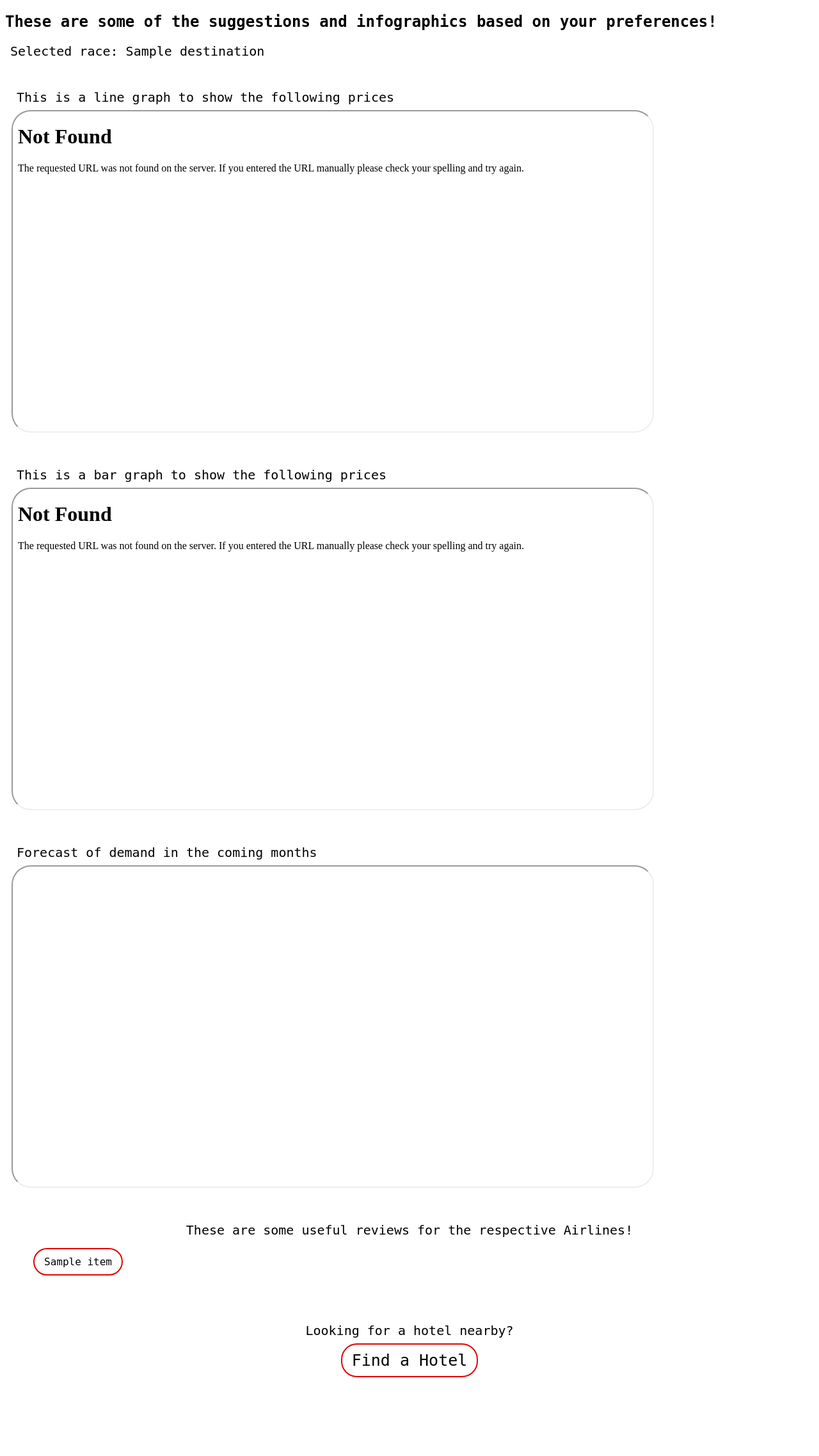
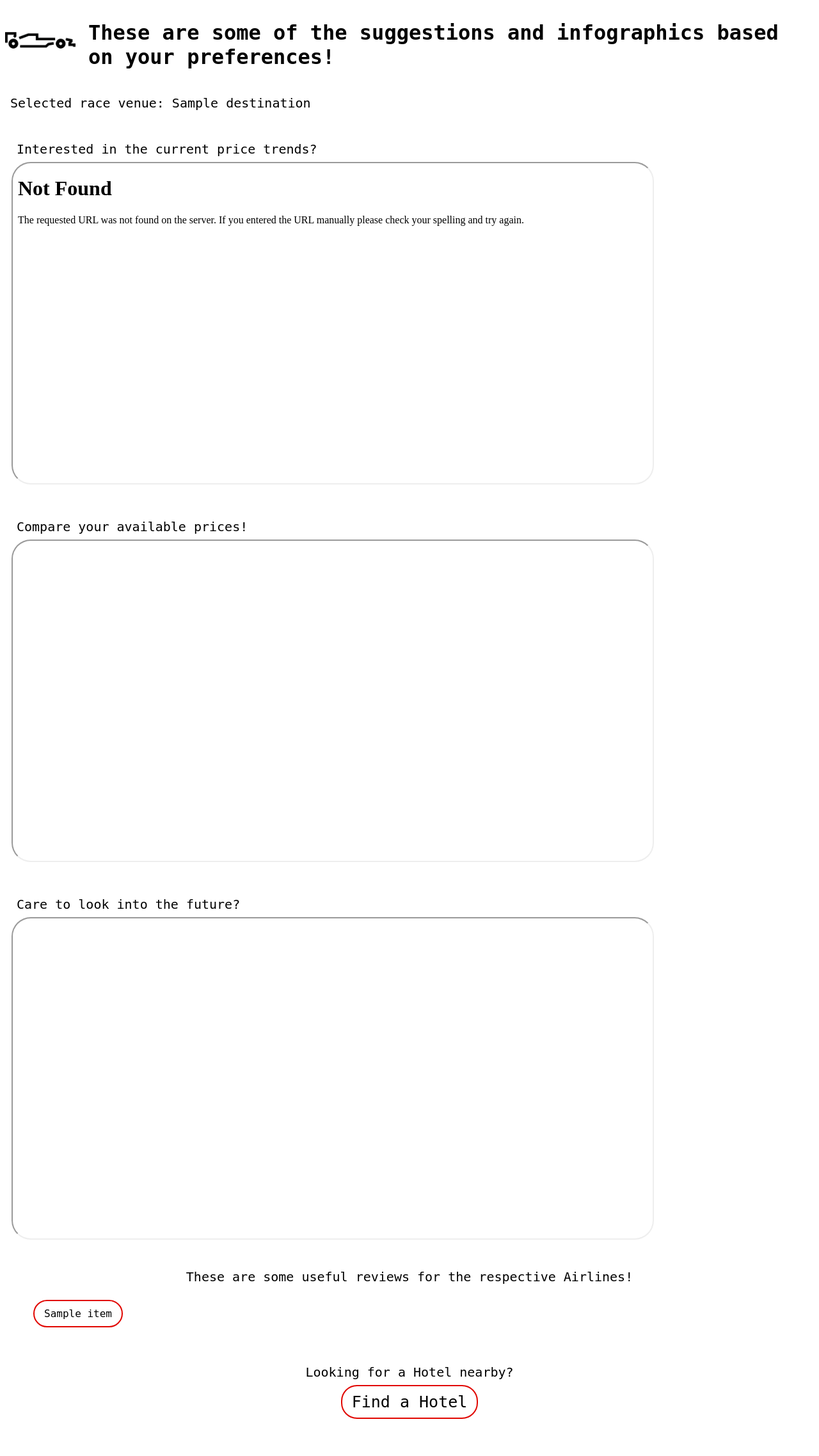
Before and after one commit to loligoshujinsama/Canoe, a Flask app: template 121023/templates/display.html in a window 1280 px wide. Shown: the whole page at 64% size. Before the commit the page ends 2152 px from the top, so only its background shows below. Run offline with Flask 3, Linux system fonts and the light colour scheme; the template is opened without the code that fills it: most values are stand-ins (such as "Sample title", 1, 10 or a date in 2020).

Commit message:
Update display.html

```diff
--- a/121023/templates/display.html
+++ b/121023/templates/display.html
@@ -3,6 +3,7 @@
 <html>
 <head>
    <title>Canoe</title>
+    <img src="../static/car.png" width="110px" height="110px">
    <style type=text/css>
       p {
 
@@ -33,6 +34,7 @@
 ul {
     display: flex;
     list-style: none;
+    white-space: nowrap;
 
 
 }
@@ -45,27 +47,27 @@
    </style>
 </head>
 <body>
-<h2 style="font-family: 'andale mono', monospace;">These are some of the suggestions and infographics based on your preferences!</h2>
-    <p style="font-family: 'andale mono', monospace;">Selected race: {{ destination }}</p>
+
+<h1 style="padding-left: 130px; margin-top: -90px; font-family: 'andale mono', monospace;">These are some of the suggestions and infographics based on your preferences!</h1>
+    <p style="font-family: 'andale mono', monospace; padding-top: 20px;">Selected race venue: {{ destination }}</p>
     <div style="width: 1000; height:500; margin:10px; padding-top: 30px;">
-     <p style="font-family: 'andale mono', monospace;">This is a line graph to show the following prices</p>
+     <p style="font-family: 'andale mono', monospace;">Interested in the current price trends?</p>
      <iframe height="500" width="1000" style="border-radius: 30px; " src = "http://127.0.0.1:5000/static/line_graphtest.html"></iframe>
    </div>
    <div style="width: 1000; height:500; margin:10px; padding-top: 30px;">
-      <p style="font-family: 'andale mono', monospace;">This is a bar graph to show the following prices</p>
+      <p style="font-family: 'andale mono', monospace;">Compare your available prices!</p>
       <iframe height="500" width="1000" style="border-radius: 30px;" src = 'http://127.0.0.1:5000/static/bar_graphtest.html'></iframe>
    </div>
    <div style="width: 1000; height:500; margin:10px; padding-top: 30px;">
-      <p style="font-family: 'andale mono', monospace;">Forecast of demand in the coming months</p>
+      <p style="font-family: 'andale mono', monospace;">Care to look into the future?</p>
       <iframe height="500" width="1000" style="border-radius: 30px;" src = 'http://127.0.0.1:5000/static/predictive_analysis.html'></iframe>
    </div>
 
 
 
 
-
-<div style="text-align: center; padding-top: 30px; padding-bottom: 50px; font-size: 16px;">
-    <p style="text-align: center; font-family: 'andale mono', monospace;">These are some useful reviews for the respective Airlines!</p>
+<p style="text-align: center; font-family: 'andale mono', monospace; padding-top: 30px;">These are some useful reviews for the respective Airlines!</p>
+<div style="text-align: center; font-size: 16px;  overflow: auto;">
    <ul>
       {% for item in list_for_html %}
           <li>
@@ -75,8 +77,8 @@
   </ul>
     </div>
 
- <div style="text-align: center; padding-bottom: 50px;">
-       <p style="text-align: center; font-family: 'andale mono', monospace;">Looking for a hotel nearby?</p>
+ <div style="text-align: center; padding-top: 30px; padding-bottom: 50px;">
+       <p style="text-align: center; font-family: 'andale mono', monospace;">Looking for a Hotel nearby?</p>
       <a href="/next" target="_blank" style="color: #000000;">Find a Hotel</a>
    </div>
 </body>
```
